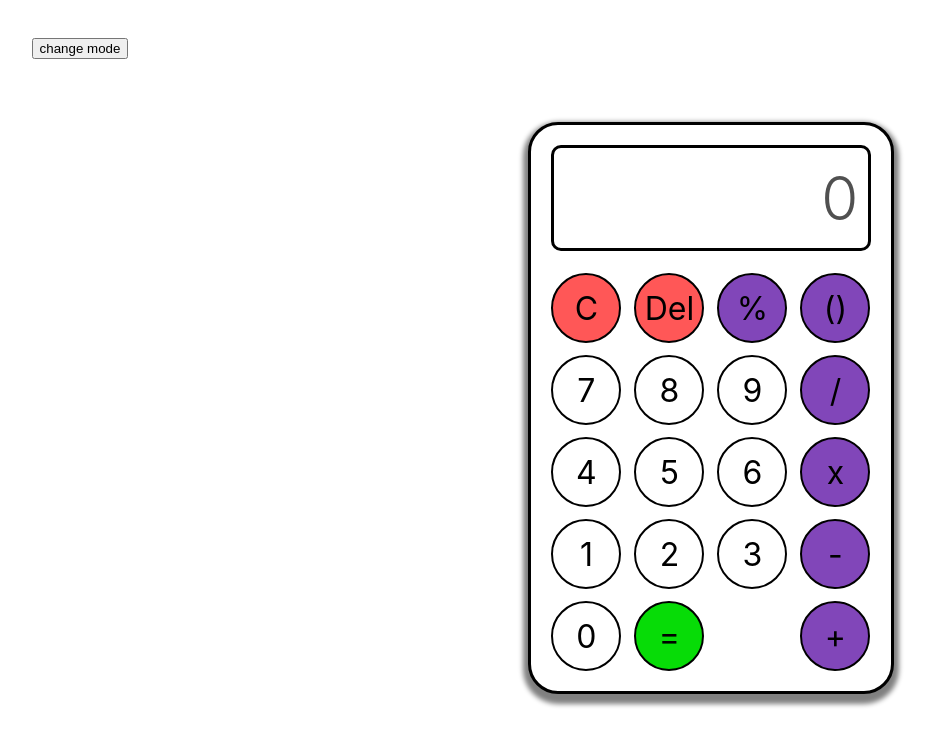
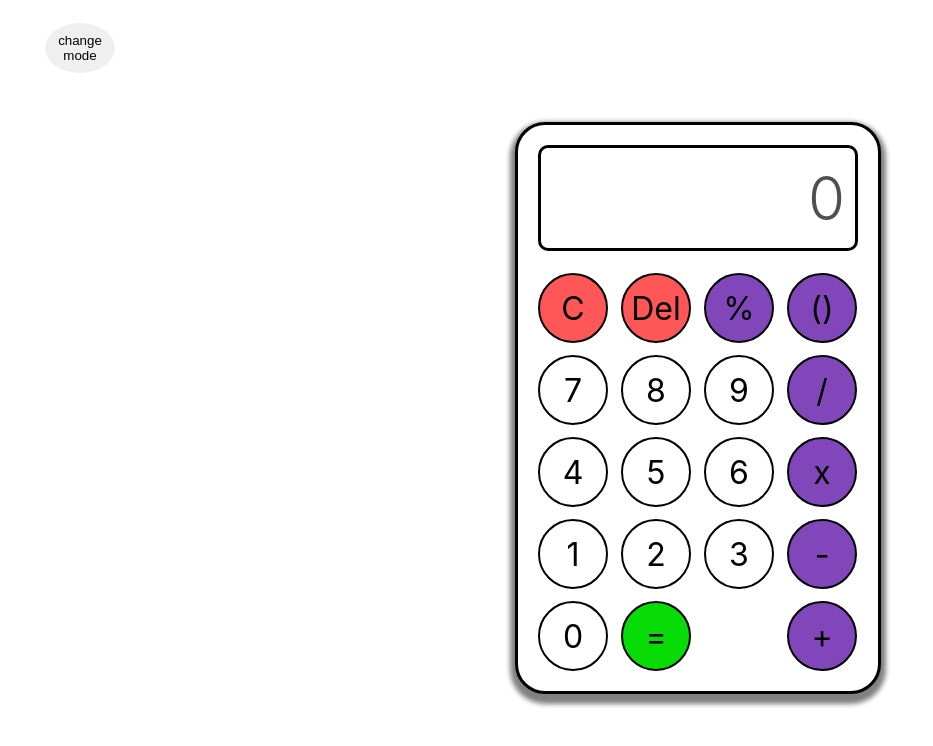
Before and after one commit to SarGuru77/calsy-calculator-, a plain HTML site: page index.html in a window 1280 px wide. Shown: the whole page, without its empty margins (177-1110 px from the left). Drawn offline with Linux system fonts and the light colour scheme.

Commit message:
Refactor CSS styles for layout and buttons

```diff
--- a/style.css
+++ b/style.css
@@ -77,11 +77,20 @@
     background-color: rgb(20, 20, 20);
     color: white;
 }
+.mode.light-mode{
+        background-color: rgb(20, 20, 20);
+        color:white;
+}
 .mode button{
+    height: 50px;
+    width: 70px;
     margin-top: 0vh;
     align-items: start;
     margin-bottom: 90vh;
     margin-right: 50vh;
+    border-radius: 50%;
+    text-align: center;
+    border: none;
 
 }
 
```
